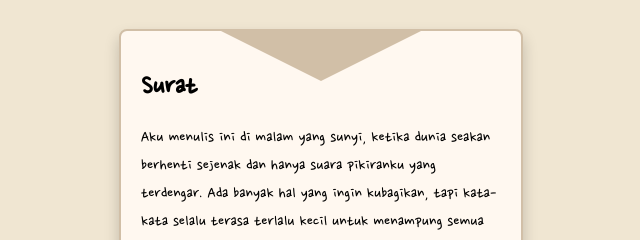
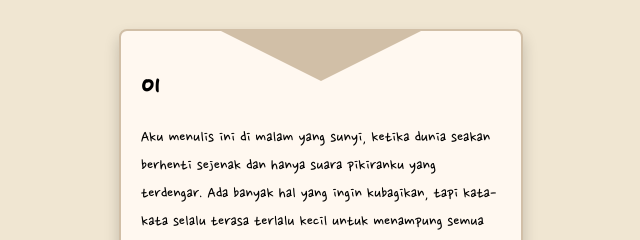
Before and after one commit to koojic/letters, a plain HTML site: page index.html in a window 1280 px wide. Both pictures are taken after a click on the element 640 px from the left and 408 px from the top of the page. Shown: the part 227-467 px from the top of the page, 319-959 px from the left. Drawn offline with Linux system fonts and the light colour scheme.

Commit message:
Update index.html

```diff
--- a/index.html
+++ b/index.html
@@ -76,7 +76,7 @@
 <body>
 <div class="envelope" onclick="this.classList.toggle('open')">
   <div class="letter">
-    <h1>Surat</h1>
+    <h1>O1</h1>
     <p>Aku menulis ini di malam yang sunyi, ketika dunia seakan berhenti sejenak dan hanya suara pikiranku yang terdengar.
     Ada banyak hal yang ingin kubagikan, tapi kata-kata selalu terasa terlalu kecil untuk menampung semua rasa yang muncul.</p>
 
```
